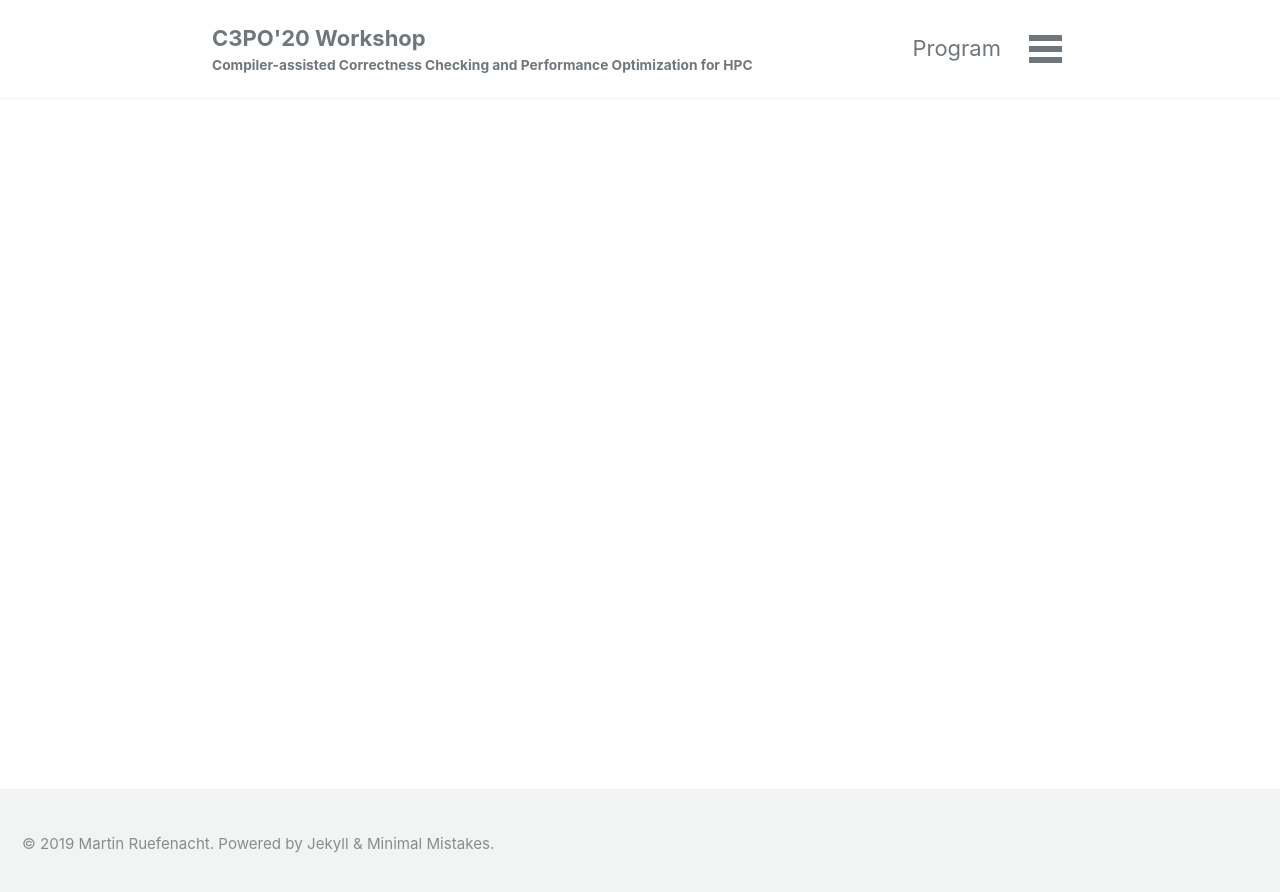
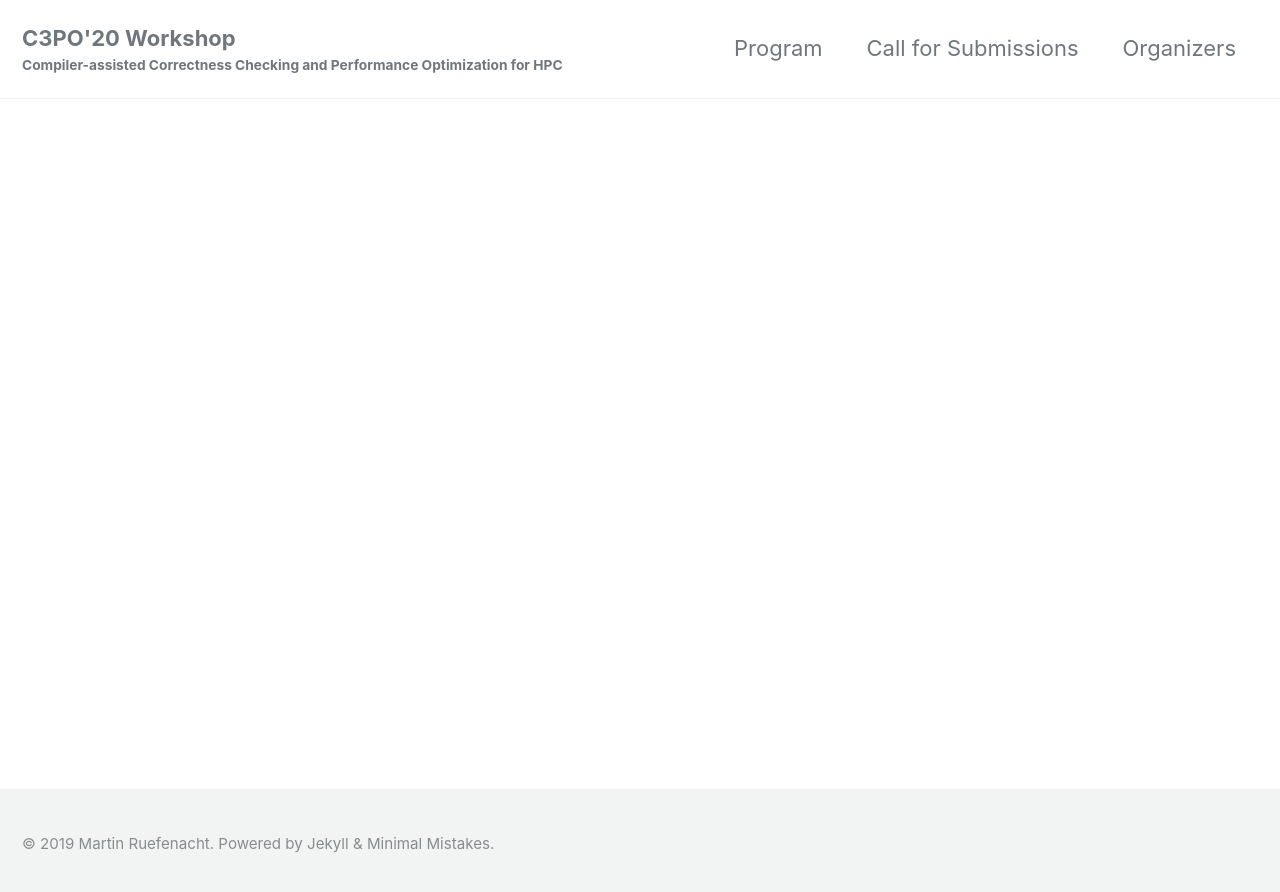
Before and after one commit to c3po-workshop/c3po-workshop.github.io, a Jekyll site: the page built from index.html, in a window 1280 px wide. Shown: the top 892 px of the page. Built offline with Jekyll 4.4.1, drawn with Linux system fonts in a browser that asks for light colours; cached includes are drawn as plain includes; nearby versions of some CDN libraries; the list of posts is cut into pages by our own code.

Commit message:
Reset maximum width

```diff
--- a/_sass/minimal-mistakes/_variables.scss
+++ b/_sass/minimal-mistakes/_variables.scss
@@ -137,7 +137,7 @@
 $medium-wide: 900px !default;
 $large: 1024px !default;
 $x-large: 1280px !default;
-$max-width: $medium-wide !default;
+$max-width: $x-large !default;
 
 /*
    Grid
```
